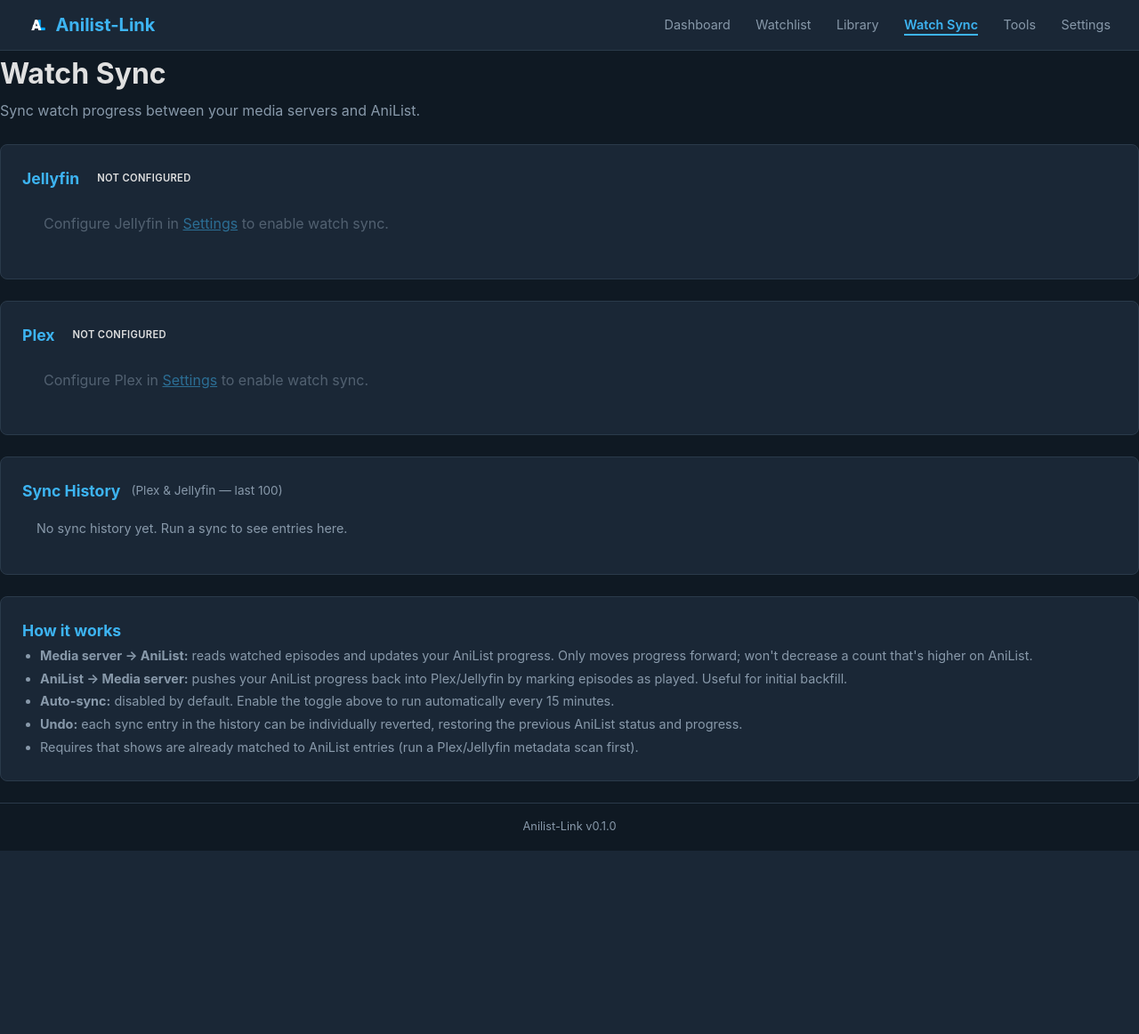
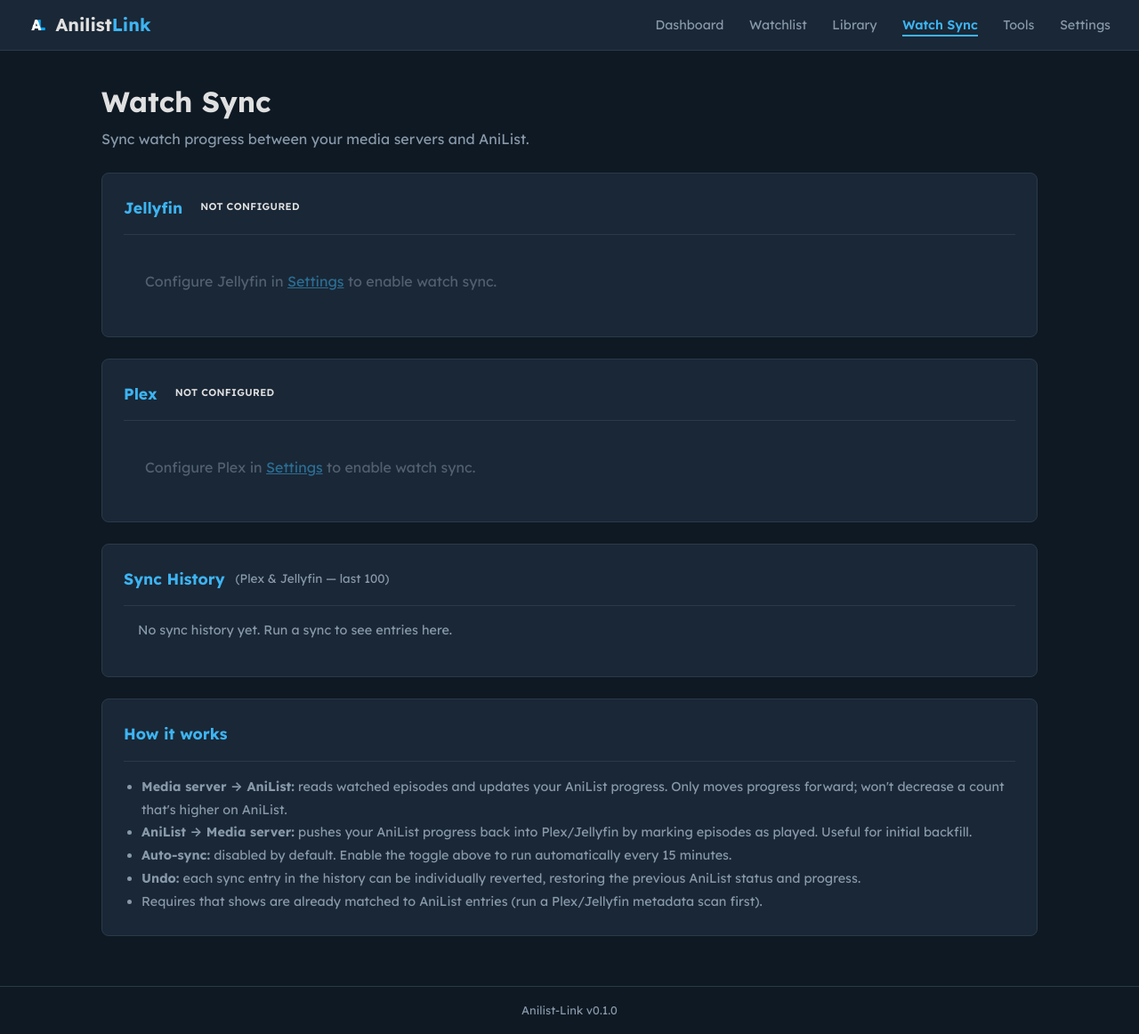
Before and after one commit to Mprice12337/Anilist-Link, a FastAPI app: page /watch-sync in a window 1280 px wide. Shown: the whole page at 89% size. Before the commit the page ends 956 px from the top, so only its background shows below. Run offline with FastAPI, Linux system fonts and the light colour scheme; data that the repository does not hold is empty; parts of the project's set-up code (start-up, migrations or seed data) failed here and were passed over.

Commit message:
UI polish: font, branding, layout, and flash message fixes
- Switch base font to Lexend Deca (Google Fonts) with system stack fallback
- Rebrand nav header to "AnilistLink" with white/accent-blue colour split
- Add .container-medium and .card-header/.card-body CSS rules to fix
  Watch Sync page layout (content was stretching edge-to-edge)
- Strip transient ?message= / ?error= query params from URL on page load
  so refreshing no longer re-displays flash notifications
- Add progress-aware auto-dismiss for the Jellyfin "Applying metadata in
  background" alert: polls /api/progress and fades the alert out once the
  jellyfin_apply task is no longer running (mirrors widget grace-period logic)

Co-Authored-By: Claude Sonnet 4.6 <noreply@anthropic.com>

```diff
--- a/src/Web/Static/style.css
+++ b/src/Web/Static/style.css
@@ -30,7 +30,7 @@
 .hidden { display: none !important; }
 
 body {
-    font-family: -apple-system, BlinkMacSystemFont, "Segoe UI", Roboto, Oxygen, sans-serif;
+    font-family: "Lexend Deca", -apple-system, BlinkMacSystemFont, "Segoe UI", Roboto, Oxygen, sans-serif;
     background-color: var(--bg);
     color: var(--text);
     line-height: 1.6;
@@ -57,6 +57,14 @@ body {
     display: flex;
     align-items: center;
     gap: 0.5rem;
+}
+
+.brand-anilist {
+    color: var(--text);
+}
+
+.brand-link {
+    color: var(--accent);
 }
 
 .nav-brand-logo {
@@ -94,6 +102,14 @@ body {
     width: 100%;
 }
 
+.container-medium {
+    max-width: 1100px;
+    margin: 2rem auto;
+    padding: 0 1.5rem;
+    flex: 1;
+    width: 100%;
+}
+
 .container-wide {
     max-width: 1400px;
     margin: 2rem auto;
@@ -115,6 +131,16 @@ body {
     margin-bottom: 1rem;
     font-size: 1.15rem;
     color: var(--accent);
+}
+
+.card-header {
+    padding-bottom: 1rem;
+    margin-bottom: 1rem;
+    border-bottom: 1px solid var(--border);
+}
+
+.card-body {
+    /* structural wrapper — inherits card padding */
 }
 
 /* Stats Grid */
--- a/src/Web/Templates/base.html
+++ b/src/Web/Templates/base.html
@@ -5,12 +5,15 @@
     <meta name="viewport" content="width=device-width, initial-scale=1.0">
     <title>{% block title %}Anilist-Link{% endblock %}</title>
     <link rel="icon" type="image/png" href="/static/img/anilist.png">
+    <link rel="preconnect" href="https://fonts.googleapis.com">
+    <link rel="preconnect" href="https://fonts.gstatic.com" crossorigin>
+    <link href="https://fonts.googleapis.com/css2?family=Lexend+Deca:wght@100..900&display=swap" rel="stylesheet">
     <link rel="stylesheet" href="/static/style.css">
 </head>
 <body>
     <nav class="navbar">
         <div class="nav-brand">
-            <a href="/"><img src="/static/img/anilist.png" alt="AniList" class="nav-brand-logo">Anilist-Link</a>
+            <a href="/"><img src="/static/img/anilist.png" alt="AniList" class="nav-brand-logo"><span><span class="brand-anilist">Anilist</span><span class="brand-link">Link</span></span></a>
         </div>
         <div class="nav-links">
             <a href="/" class="{% if request.url.path == '/' %}active{% endif %}">Dashboard</a>
@@ -266,6 +269,19 @@
         setInterval(pollNotifications, 5000);
     })();
 
+    // Strip transient ?message= / ?error= from URL after render so that
+    // refreshing the page does not re-display the same flash notification.
+    (function () {
+        var url = new URL(window.location.href);
+        var changed = false;
+        ['message', 'error'].forEach(function (k) {
+            if (url.searchParams.has(k)) { url.searchParams.delete(k); changed = true; }
+        });
+        if (changed && window.history && window.history.replaceState) {
+            window.history.replaceState({}, '', url.toString());
+        }
+    })();
+
     // --- Processing overlay for long-running forms ---
     (function () {
         const overlay = document.getElementById('processing-overlay');
```
Also changed, not shown: src/Web/Templates/jellyfin_scan.html (+46 -0 lines).
